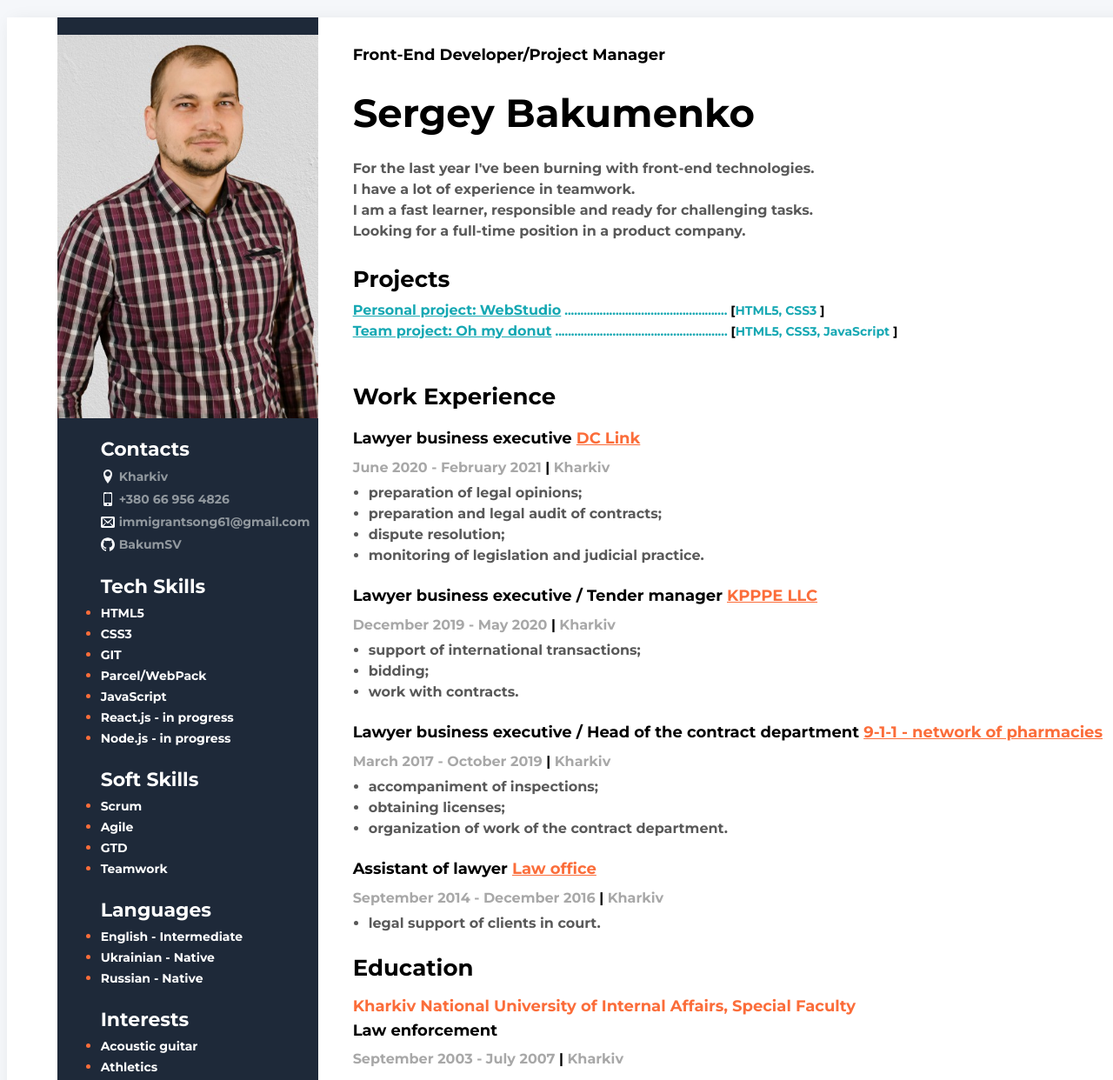
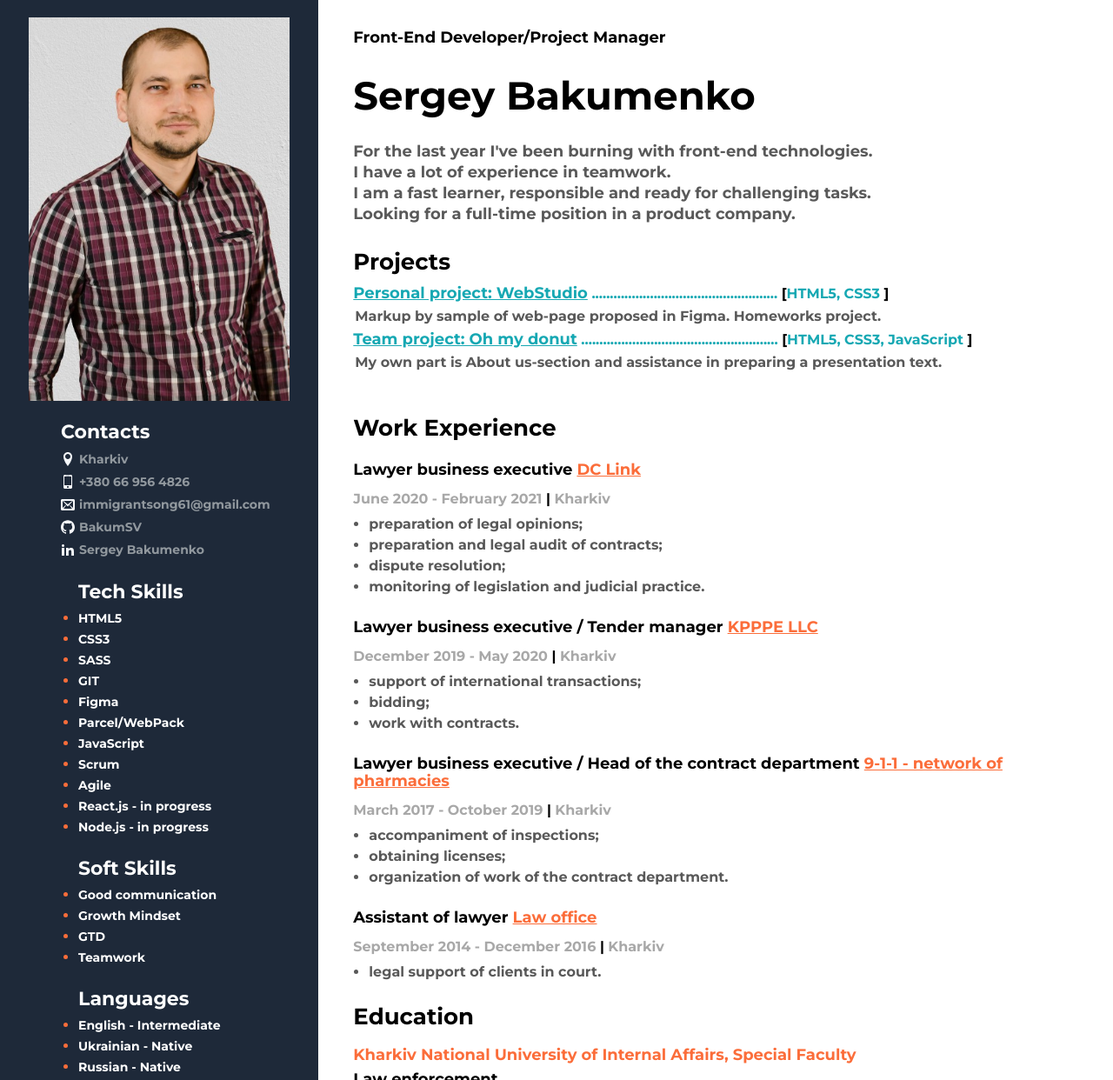
Before and after one commit to BakumSV/resume, a website built with Parcel: page src/index.html in a window 1280 px wide. Shown: the top 1242 px of the page at 87% size. Built offline with nearby package versions, Linux system fonts and the light colour scheme.

Commit message:
Career Service's remarks fixed

```diff
--- a/src/index.html
+++ b/src/index.html
@@ -40,17 +40,19 @@
                 <span class="my-projects-bracket">[</span>HTML5, CSS3
                 <span class="my-projects-bracket">]</span>
               </span>
+              <p class="my-projects-discription">Markup by sample of web-page proposed in Figma. Homeworks project.</p>
             </li>
             <li class="my-projects-item">
               <span class="my-projects-text">
                 <a
-                  href="https://alexlyakhotskiy.github.io/html-css-project/#reviews"
+                  href="https://alexlyakhotskiy.github.io/html-css-project/index.html"
                   class="my-projects-link"
                   >Team project: Oh my donut</a
                 >
                 ......................................................
                 <span class="my-projects-bracket">[</span>HTML5, CSS3, JavaScript
                 <span class="my-projects-bracket">]</span>
+                <p class="my-projects-discription">My own part is About us-section and assistance in preparing a presentation text.</p>
               </span>
             </li>
           </ul>
@@ -152,7 +154,7 @@
       </div>
       <!-- Sidebar section -->
       <aside class="sidebar-section">
-        <img src="images/my photo-removebg-preview.jpg" alt="my photo" width="100%" />
+        <img class="photo" src="images/my photo-removebg-preview.jpg" alt="my photo" width=300px />
         <!-- Contacts section -->
         <div class="contacts-section">
           <h3 class="sidebar-title">Contacts</h3>
@@ -187,6 +189,13 @@
             >BakumSV</a
             >
             </li>
+            <li class="contacts-item">
+                      <a class="contacts-section-link" href="https://linkedin.com/in/sergey-bakumenko-216909138"
+              ><svg class="contacts__icon-linkedin">
+                <use href="./images/icons.svg#linkedin"></use></svg
+            >Sergey Bakumenko</a
+            >
+            </li>
           </ul>
         </div>
         </ul>
@@ -201,13 +210,25 @@
               <span class="skills-list-item-text">CSS3</span>
             </li>
             <li class="skills-list-item">
+              <span class="skills-list-item-text">SASS</span>
+            </li>
+            <li class="skills-list-item">
               <span class="skills-list-item-text">GIT</span>
+            </li>
+            <li class="skills-list-item">
+              <span class="skills-list-item-text">Figma</span>
             </li>
             <li class="skills-list-item">
               <span class="skills-list-item-text">Parcel/WebPack</span>
             </li>
             <li class="skills-list-item">
               <span class="skills-list-item-text">JavaScript</span>
+            </li>
+            <li class="skills-list-item">
+              <span class="skills-list-item-text">Scrum</span>
+            </li>
+            <li class="skills-list-item">
+              <span class="skills-list-item-text">Agile</span>
             </li>
             <li class="skills-list-item">
               <span class="skills-list-item-text">React.js - in progress</span>
@@ -222,10 +243,10 @@
           <h3 class="sidebar-title">Soft Skills</h3>
           <ul class="skills-list">
             <li class="skills-list-item">
-              <span class="skills-list-item-text">Scrum</span>
+              <span class="skills-list-item-text">Good communication</span>
             </li>
             <li class="skills-list-item">
-              <span class="skills-list-item-text">Agile</span>
+              <span class="skills-list-item-text">Growth Mindset</span>
             </li>
             <li class="skills-list-item">
               <span class="skills-list-item-text">GTD</span>
--- a/src/styles.css
+++ b/src/styles.css
@@ -1,13 +1,14 @@
 body {
   font-family: 'Montserrat', sans-serif;
   background-color: #f5f7fa;
+  margin: 0;
 }
 .main-container {
   display: flex;
   flex-direction: row-reverse;
   width: 1300px;
   background-color: #fff;
-  margin: 20px auto;
+  margin: 0 auto;
   box-shadow: 6px 6px 20px rgba(0, 0, 0, 0.1);
 }
 /* Main content section */
@@ -45,7 +46,7 @@ body {
 .about-me-discription {
   font-style: normal;
   font-weight: normal;
-  font-size: 16px;
+  font-size: 18px;
   line-height: 24px;
   color: #595959;
   width: 700px;
@@ -67,23 +68,31 @@ body {
 .my-projects-link {
   font-style: normal;
   font-weight: normal;
-  font-size: 16px;
+  font-size: 18px;
   line-height: 24px;
   color: #16a8b3;
 }
 .my-projects-text {
   font-style: normal;
   font-weight: normal;
-  font-size: 14px;
+  font-size: 16px;
   line-height: 24px;
   color: #16a8b3;
 }
 .my-projects-bracket {
   font-style: normal;
   font-weight: bold;
-  font-size: 14px;
+  font-size: 16px;
   line-height: 24px;
   color: #000;
+}
+.my-projects-discription {
+  margin: 2px;
+  font-style: normal;
+  font-weight: normal;
+  font-size: 16px;
+  line-height: 24px;
+  color: #595959;
 }
 /* My work experience */
 .my-work-experience-company {
@@ -155,16 +164,18 @@ body {
   display: flex;
   flex-direction: column;
   background-color: #1e2939;
-  width: 300px;
+  width: 370px;
   padding: 20px 0;
 }
 
-.contacts-section,
+.contacts-section {
+  margin-left: 70px;
+}
 .tech-skills-section,
 .soft-skills-section,
 .interests-section,
 .languages-section {
-  margin-left: 50px;
+  margin-left: 90px;
 }
 
 .sidebar-title {
@@ -203,7 +214,8 @@ body {
 .contacts__icon-mobile,
 .contacts__icon-envelop,
 .contacts__icon-location,
-.contacts__icon-github {
+.contacts__icon-github,
+.contacts__icon-linkedin {
   margin-right: 5px;
   width: 16px;
   height: 26px;
```
